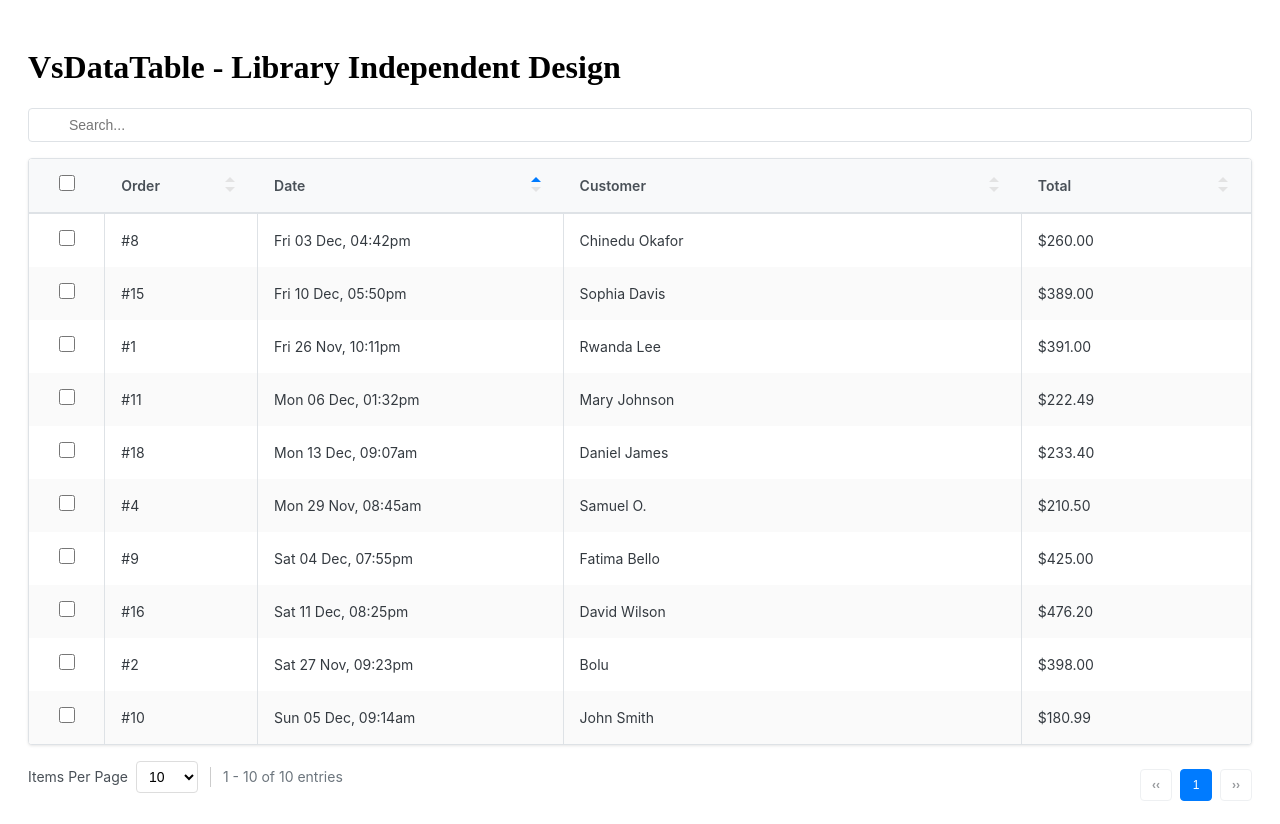
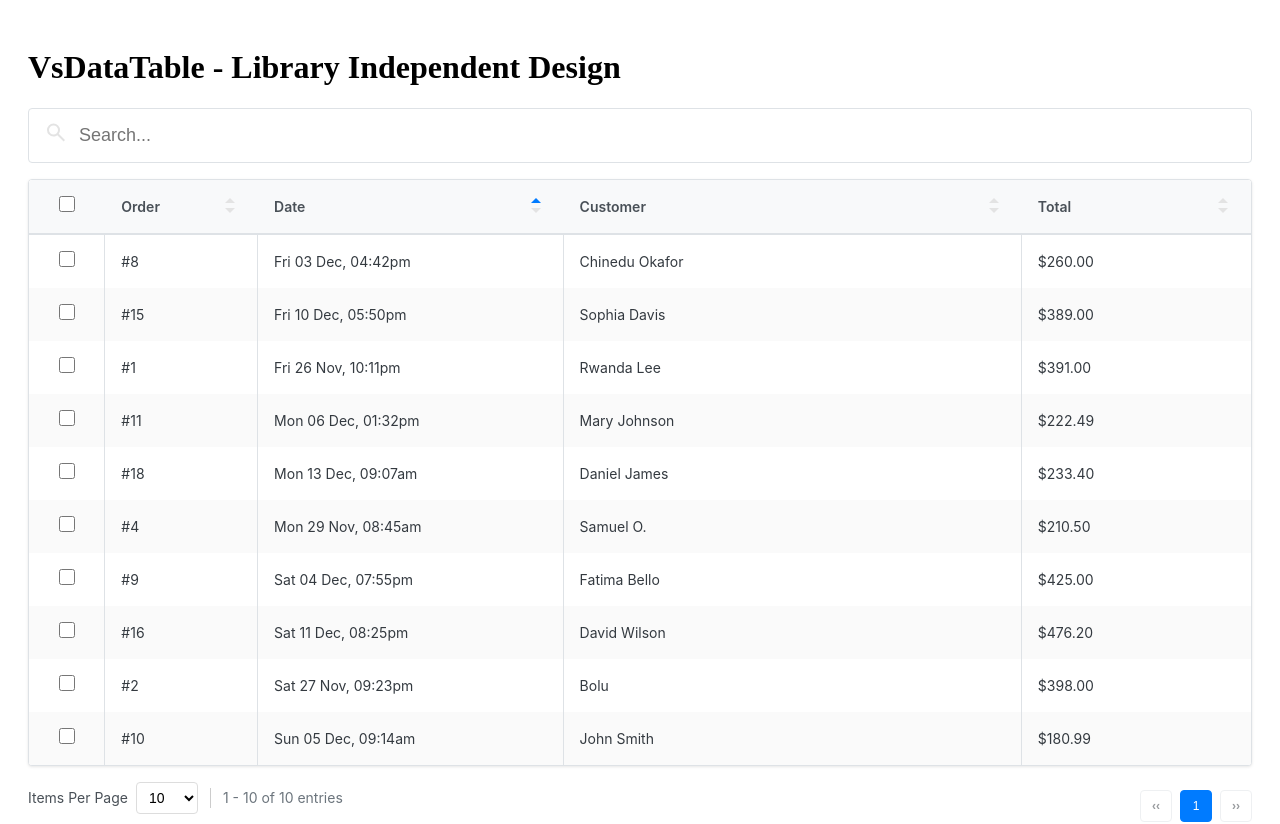
Before and after one commit to oregs/vs-datatable, a Vue app: page / in a window 1280 px wide. Shown: the top 824 px of the page. Built offline with nearby package versions, Linux system fonts and the light colour scheme.

Commit message:
Search input size adjusted

```diff
--- a/src/components/VsSearch.vue
+++ b/src/components/VsSearch.vue
@@ -1,8 +1,16 @@
 <template>
   <div class="vs-search">
     <div class="vs-search-icon">
-      <svg viewBox="0 0 24 24" fill="currentColor">
-        <path d="M15.5 14h-.79l-.28-.27C15.41 12.59 16 11.11 16 9.5 16 5.91 13.09 3 9.5 3S3 5.91 3 9.5 5.91 16 9.5 16c1.61 0 3.09-.59 4.23-1.57l.27.28v.79l5 4.99L20.49 19l-4.99-5zm-6 0C7.01 14 5 11.99 5 9.5S7.01 5 9.5 5 14 7.01 14 9.5 11.99 14 9.5 14z"/>
+      <svg
+        xmlns="http://www.w3.org/2000/svg"
+        height="24px"
+        viewBox="0 -960 960 960"
+        width="24px"
+        fill="#e3e3e3"
+      >
+        <path
+          d="M784-120 532-372q-30 24-69 38t-83 14q-109 0-184.5-75.5T120-580q0-109 75.5-184.5T380-840q109 0 184.5 75.5T640-580q0 44-14 83t-38 69l252 252-56 56ZM380-400q75 0 127.5-52.5T560-580q0-75-52.5-127.5T380-760q-75 0-127.5 52.5T200-580q0 75 52.5 127.5T380-400Z"
+        />
       </svg>
     </div>
     <input
@@ -15,19 +23,25 @@
   </div>
 </template>
 
-  <script setup lang="ts">
-  import { defineProps, defineEmits } from 'vue';
+<script setup lang="ts">
+import { defineProps, defineEmits } from 'vue'
 
-  const props = defineProps<{
-    modelValue: string;
-    placeholder?: string;
-  }>();
+const props = defineProps<{
+  modelValue: string
+  placeholder?: string
+}>()
 
-  const emit = defineEmits(['update:modelValue', 'input-typed']);
+const emit = defineEmits(['update:modelValue', 'input-typed'])
 
-  const onInput = (event: Event) => {
-    const input = event.target as HTMLInputElement;
-    emit('update:modelValue', input.value);
-    emit('input-typed', input.value);
-  };
-  </script>
+const onInput = (event: Event) => {
+  const input = event.target as HTMLInputElement
+  emit('update:modelValue', input.value)
+  emit('input-typed', input.value)
+}
+</script>
+
+<style scoped>
+.vs-search .vs-search-input {
+  font-size: 18px !important;
+}
+</style>
--- a/src/styles/base.scss
+++ b/src/styles/base.scss
@@ -252,8 +252,8 @@
 
   .vs-search-input {
     width: 100%;
-    padding: var(--vs-spacing-sm) var(--vs-spacing-md);
-    padding-left: 40px;
+    padding: var(--vs-spacing-md) var(--vs-spacing-md);
+    padding-left: 50px;
     border: 1px solid var(--vs-table-border);
     border-radius: var(--vs-border-radius);
     font-size: var(--vs-font-size);
```
